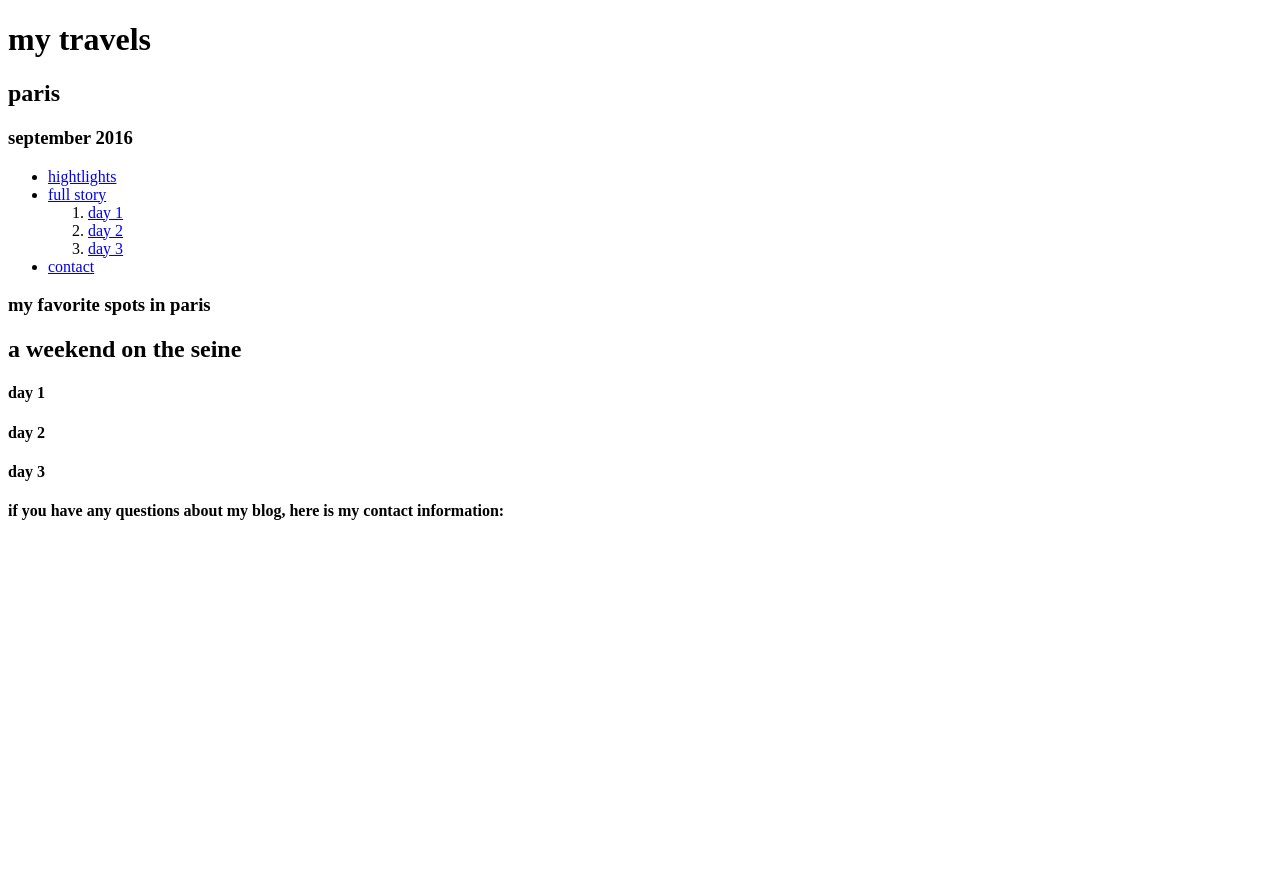
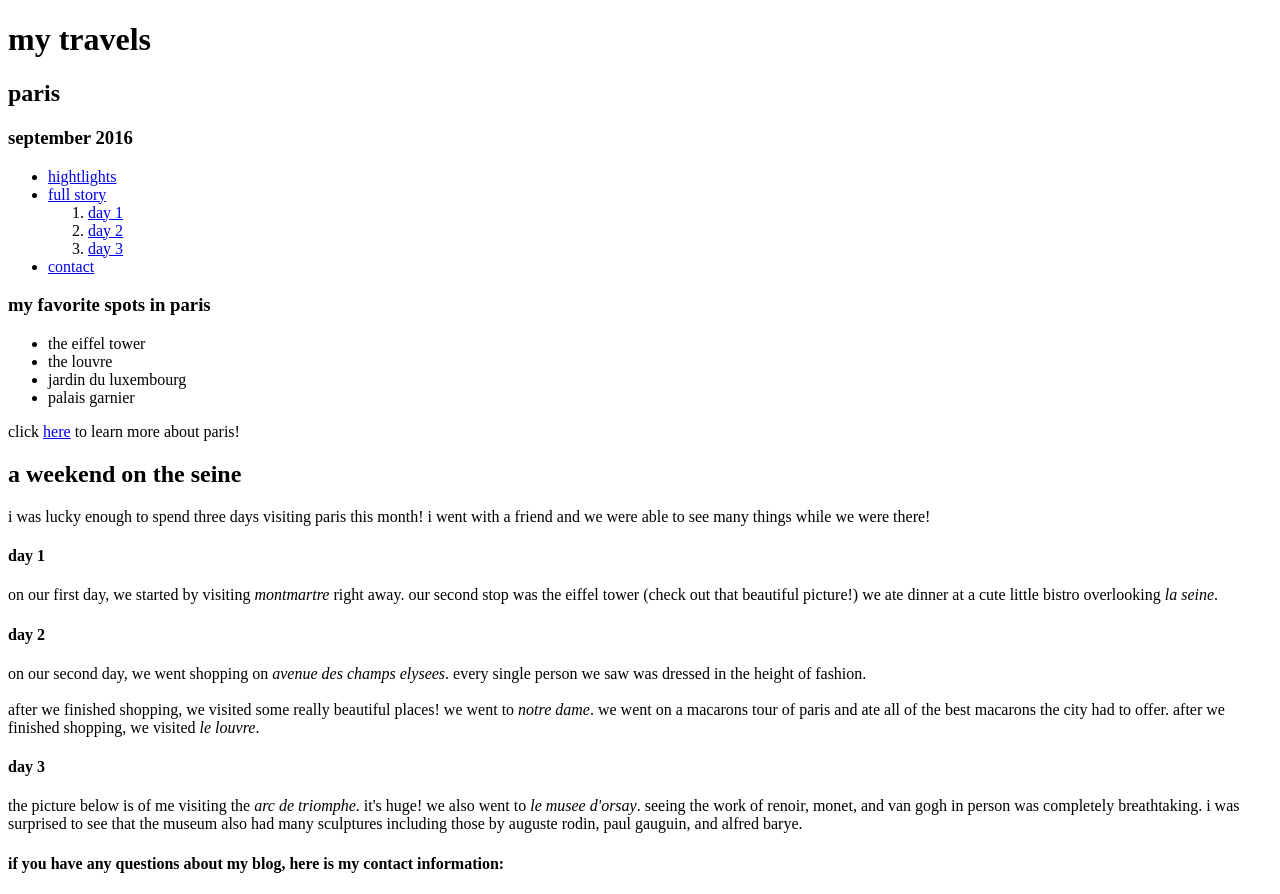
Before and after one commit to taniawu11/travelblog, a plain HTML site: page index.html in a window 1280 px wide. Before the commit the page ends 800 px from the top, so only its background shows below. Drawn offline with Linux system fonts and the light colour scheme.

Commit message:
added paragraphs and italics

```diff
--- a/index.html
+++ b/index.html
@@ -22,12 +22,23 @@
       </nav>
       <div id="highlights">
         <h3>my favorite spots in paris</h3>
+        <ul>
+          <li>the eiffel tower</li>
+          <li>the louvre</li>
+          <li>jardin du luxembourg</li>
+          <li>palais garnier</li>
+          </ul>
+          <p>click <a href="https://en.wikipedia.org/wiki/Paris" target="_blank">here</a> to learn more about paris!</p>
         </div>
       <div id="story">
         <h2>a weekend on the seine</h2>
+        <p>i was lucky enough to spend three days visiting paris this month! i went with a friend and we were able to see many things while we were there!</p>
         <h4 id="day1">day 1</h4>
+        <p>on our first day, we started by visiting <em>montmartre</em> right away. our second stop was the eiffel tower (check out that beautiful picture!) we ate dinner at a cute little bistro overlooking <em>la seine</em>.</p>
         <h4 id="day2">day 2</h4>
+        <p>on our second day, we went shopping on <em>avenue des champs elysees</em>. every single person we saw was dressed in the height of fashion. <br><br> after we finished shopping, we visited some really beautiful places! we went to <em>notre dame</em>. we went on a macarons tour of paris and ate all of the best macarons the city had to offer. after we finished shopping, we visited <em>le louvre</em>.</p>
         <h4 id="day3">day 3</h4>
+        <p>the picture below is of me visiting the <em>arc de triomphe</em>. it's huge! we also went to <em>le musee d'orsay</em>. seeing the work of renoir, monet, and van gogh in person was completely breathtaking. i was surprised to see that the museum also had many sculptures including those by auguste rodin, paul gauguin, and alfred barye.</p>
 
         </div>
       <div id="contact">
```
